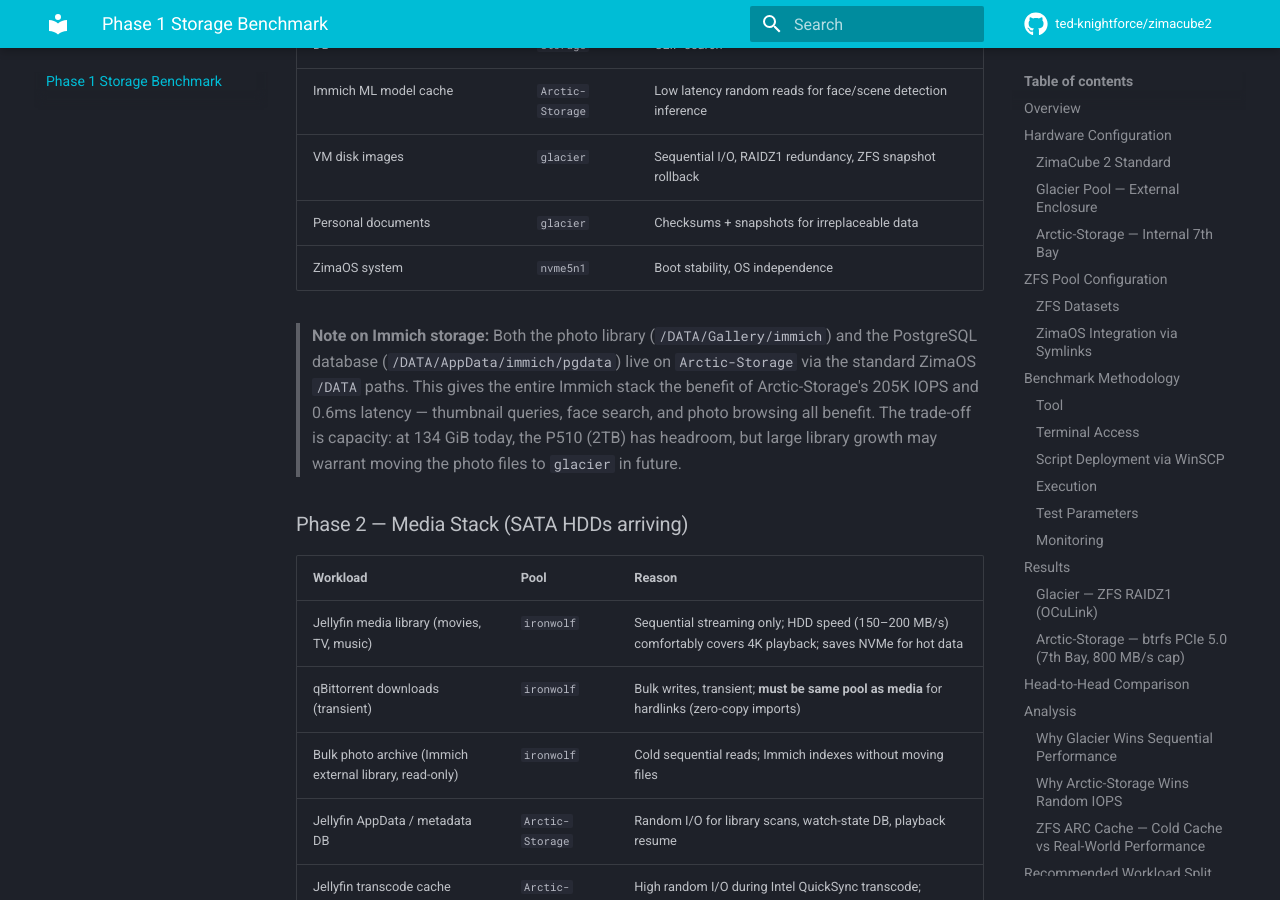
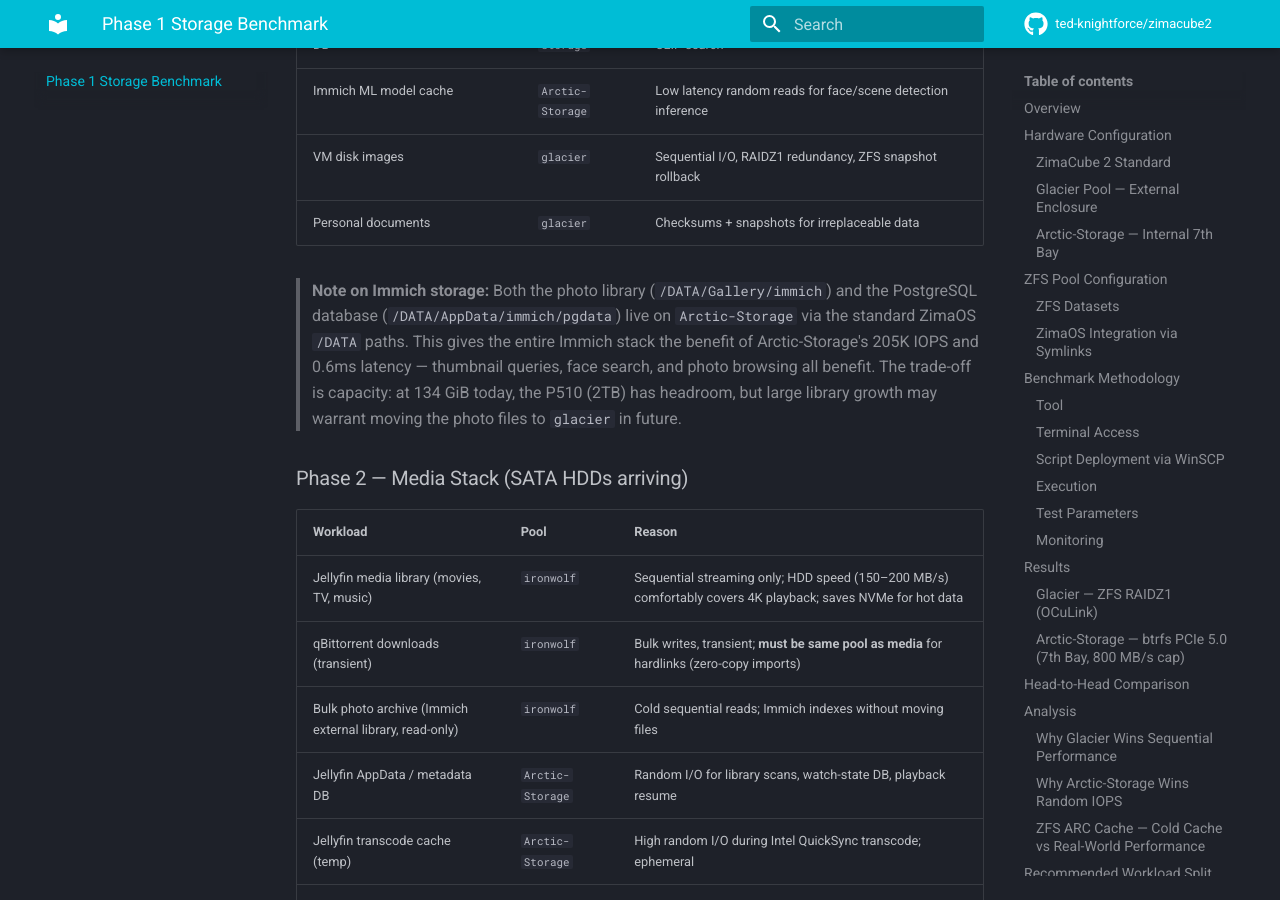
Before and after one commit to ted-knightforce/zimacube2, an MkDocs documentation site: the page built from docs/benchmarks/PHASE1-BENCHMARK.md, in a window 1280 px wide and 900 px high, scrolled down 9540 px. Built offline with MkDocs 1.6.1 and Material for MkDocs 9.7.7, drawn with Linux system fonts in a browser that asks for light colours; comment, search, counter and statistics services are not loaded.

Commit message:
Benchmarks: remove duplicate ZimaOS system row from Phase 1 workload table

```diff
--- a/docs/benchmarks/PHASE1-BENCHMARK.md
+++ b/docs/benchmarks/PHASE1-BENCHMARK.md
@@ -284,7 +284,6 @@
 | Immich ML model cache | `Arctic-Storage` | Low latency random reads for face/scene detection inference |
 | VM disk images | `glacier` | Sequential I/O, RAIDZ1 redundancy, ZFS snapshot rollback |
 | Personal documents | `glacier` | Checksums + snapshots for irreplaceable data |
-| ZimaOS system | `nvme5n1` | Boot stability, OS independence |
 
 > **Note on Immich storage:** Both the photo library (`/DATA/Gallery/immich`) and the PostgreSQL database (`/DATA/AppData/immich/pgdata`) live on `Arctic-Storage` via the standard ZimaOS `/DATA` paths. This gives the entire Immich stack the benefit of Arctic-Storage's 205K IOPS and 0.6ms latency — thumbnail queries, face search, and photo browsing all benefit. The trade-off is capacity: at 134 GiB today, the P510 (2TB) has headroom, but large library growth may warrant moving the photo files to `glacier` in future.
 
```
